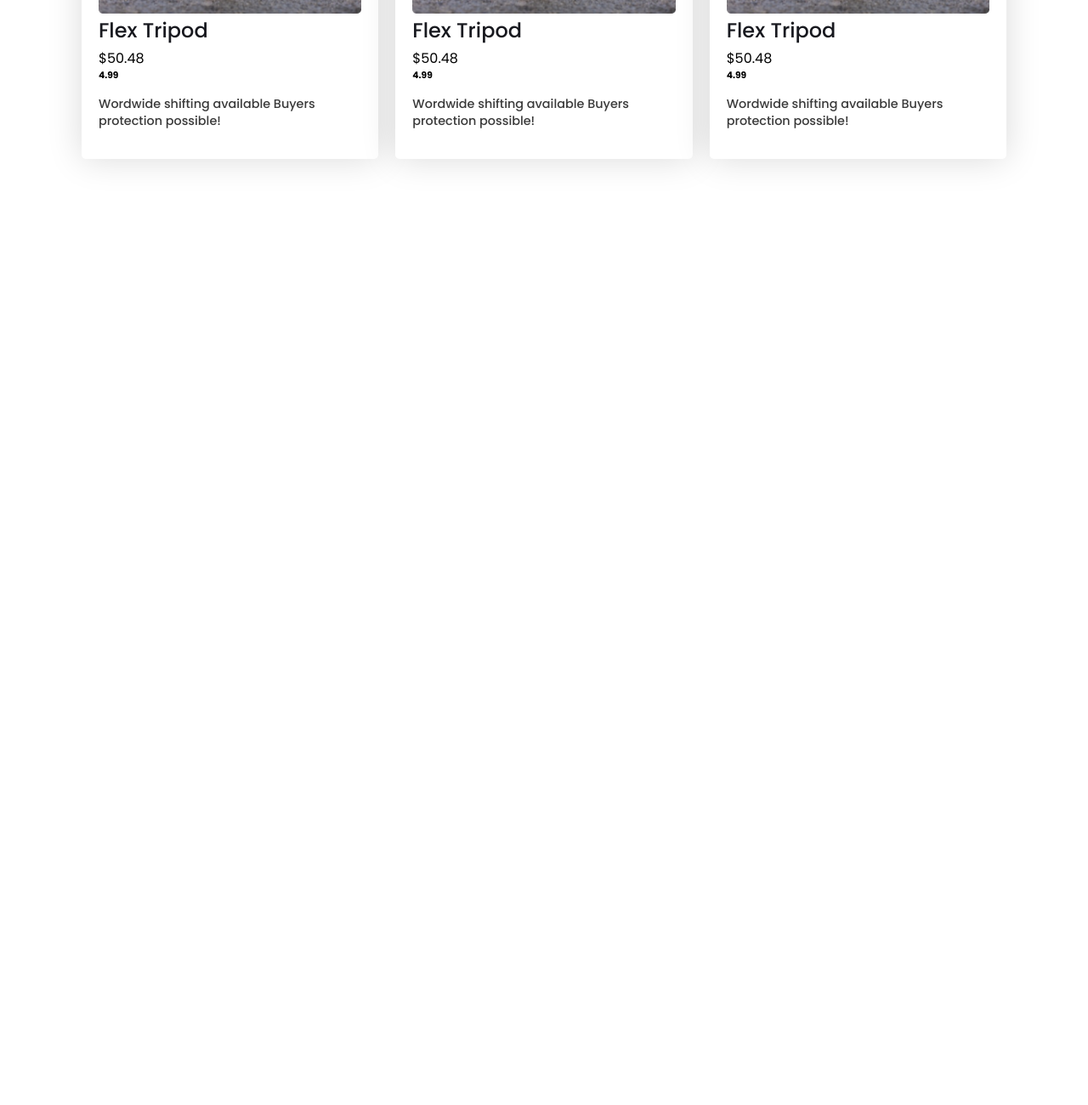
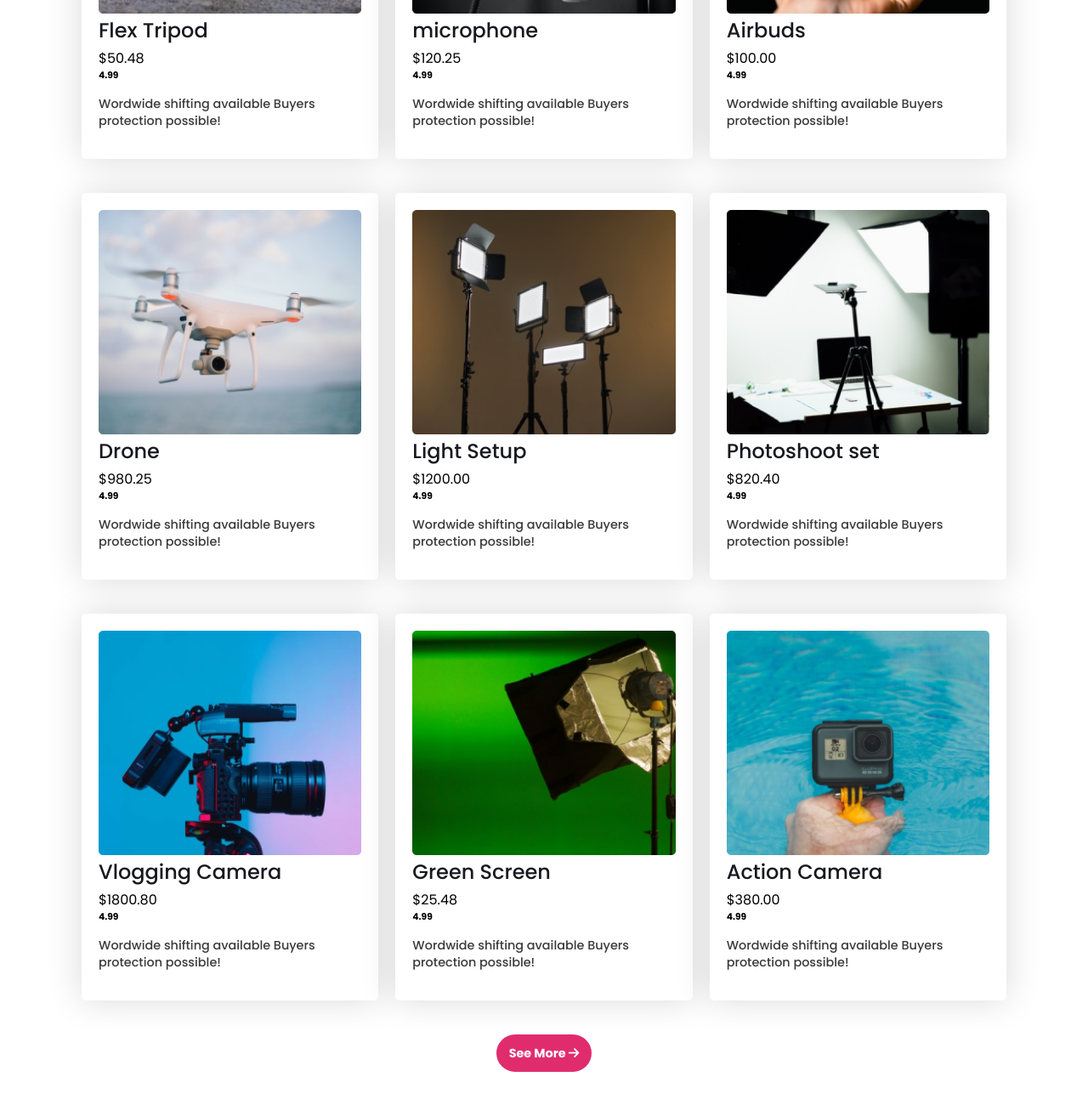
Before and after one commit to mdrasel97/infulencer-gears, a plain HTML site: page index.html in a window 1280 px wide. Shown: the part 1169-2469 px from the top of the page at 85% size. Before the commit the page ends 1406 px from the top, so only its background shows below. Drawn offline with Linux system fonts and the light colour scheme.

Commit message:
responsive card section added

```diff
--- a/index.html
+++ b/index.html
@@ -40,7 +40,11 @@
             </div>
          </section>
     </header>
+
     <main class="main">
+        <div class="live_chat">
+            <a href=""><i class="fa-brands fa-whatsapp"></i></a>
+        </div>
 <!-- sponsors section  -->
 <div class="sponsor_container">
     <div class="sponsor_content">
@@ -72,7 +76,7 @@
  <section>
     <h2 class="hadding_primary text_align">Popular Collection</h2>
 
-    <!-- card  -->
+    <!-- card-1  -->
     <div class="Collection_container">
         <!-- 1 -->
         <div class="collection_card">
@@ -85,25 +89,88 @@
         </div>
         <!-- 2 -->
         <div class="collection_card">
-            <img src="./images/tripod.png" alt="">
-            <h2 class="hadding_secendary">Flex Tripod</h2>
-            <p class="dollar_paragraph">$50.48</p>
+            <img src="./images/mic.png" alt="">
+            <h2 class="hadding_secendary">microphone</h2>
+            <p class="dollar_paragraph">$120.25</p>
             <h6>4.99</h6>
             <p class="paragraph_primary">Wordwide shifting available
                 Buyers protection possible!</p>
         </div>
         <!-- 3 -->
         <div class="collection_card">
-            <img src="./images/tripod.png" alt="">
-            <h2 class="hadding_secendary">Flex Tripod</h2>
-            <p class="dollar_paragraph">$50.48</p>
+            <img src="./images/airpod.png" alt="">
+            <h2 class="hadding_secendary">Airbuds</h2>
+            <p class="dollar_paragraph">$100.00</p>
             <h6>4.99</h6>
             <p class="paragraph_primary">Wordwide shifting available
                 Buyers protection possible!</p>
         </div>
     </div>
+    <!-- card-2  -->
+    <div class="Collection_container">
+        <!-- 1 -->
+        <div class="collection_card">
+            <img src="./images/drone.png" alt="">
+            <h2 class="hadding_secendary">Drone</h2>
+            <p class="dollar_paragraph">$980.25</p>
+            <h6>4.99</h6>
+            <p class="paragraph_primary">Wordwide shifting available
+                Buyers protection possible!</p>
+        </div>
+        <!-- 2 -->
+        <div class="collection_card">
+            <img src="./images/lights.png" alt="">
+            <h2 class="hadding_secendary">Light Setup</h2>
+            <p class="dollar_paragraph">$1200.00</p>
+            <h6>4.99</h6>
+            <p class="paragraph_primary">Wordwide shifting available
+                Buyers protection possible!</p>
+        </div>
+        <!-- 3 -->
+        <div class="collection_card">
+            <img src="./images/setup.png" alt="">
+            <h2 class="hadding_secendary">Photoshoot set</h2>
+            <p class="dollar_paragraph">$820.40</p>
+            <h6>4.99</h6>
+            <p class="paragraph_primary">Wordwide shifting available
+                Buyers protection possible!</p>
+        </div>
+    </div>
+    <!-- card-3  -->
+    <div class="Collection_container">
+        <!-- 1 -->
+        <div class="collection_card">
+            <img src="./images/camera.png" alt="">
+            <h2 class="hadding_secendary">Vlogging Camera</h2>
+            <p class="dollar_paragraph">$1800.80</p>
+            <h6>4.99</h6>
+            <p class="paragraph_primary">Wordwide shifting available
+                Buyers protection possible!</p>
+        </div>
+        <!-- 2 -->
+        <div class="collection_card">
+            <img src="./images/single-light.png" alt="">
+            <h2 class="hadding_secendary">Green Screen</h2>
+            <p class="dollar_paragraph">$25.48</p>
+            <h6>4.99</h6>
+            <p class="paragraph_primary">Wordwide shifting available
+                Buyers protection possible!</p>
+        </div>
+        <!-- 3 -->
+        <div class="collection_card">
+            <img src="./images/action.png" alt="">
+            <h2 class="hadding_secendary">Action Camera</h2>
+            <p class="dollar_paragraph">$380.00</p>
+            <h6>4.99</h6>
+            <p class="paragraph_primary">Wordwide shifting available
+                Buyers protection possible!</p>
+        </div>
+    </div>
+    <div style="text-align: center;">
+        <button class="btn_primary text_align">See More <i class="fa-solid fa-arrow-right"> </i></button>
+    </div>
  </section>
-    </main>
+</main>
     <footer>
 
     </footer>
--- a/style.css
+++ b/style.css
@@ -112,6 +112,21 @@ header{
 .main{
     width: 85%;
     margin: 40px auto;
+    /* position: relative; */
+
+}
+
+
+/* live_chat */
+.live_chat a{
+    background-color: #27ae60;
+    font-size: 2rem;
+    position: fixed;
+    top: 70%;
+    right: 0;
+    padding: 5px 20px;
+    border-radius: 25px 0px 0px 25px;
+    color: #fff;
 
 }
 
@@ -160,10 +175,19 @@ header{
 
 /* mobile responsive */
 @media all and (max-width: 576px) {
+
+    /* live chat  */
+    .live_chat a{
+        padding: 5px 10px;
+        font-size: 1rem;
+        border-radius: 20px 0px 0px 20px;
+    }
+
     .navber{
         flex-direction: column;
         justify-items: center;
         gap: 15px;
+        top: 90%;
     }
     .navber_nav{
         gap: 15px;
@@ -182,6 +206,11 @@ header{
         gap: 20px;
         justify-content: center;
     }
+    /* card section  */
+    .Collection_container{
+        grid-template-columns: repeat(1, 1fr);
+    }
+
 
 }
 /* tablet responsive */
@@ -199,6 +228,9 @@ header{
     .banner_image{
         width: 100%;
     }
+    .Collection_container{
+        grid-template-columns: repeat(1, 1fr);
+    }
 
 
 }
```
